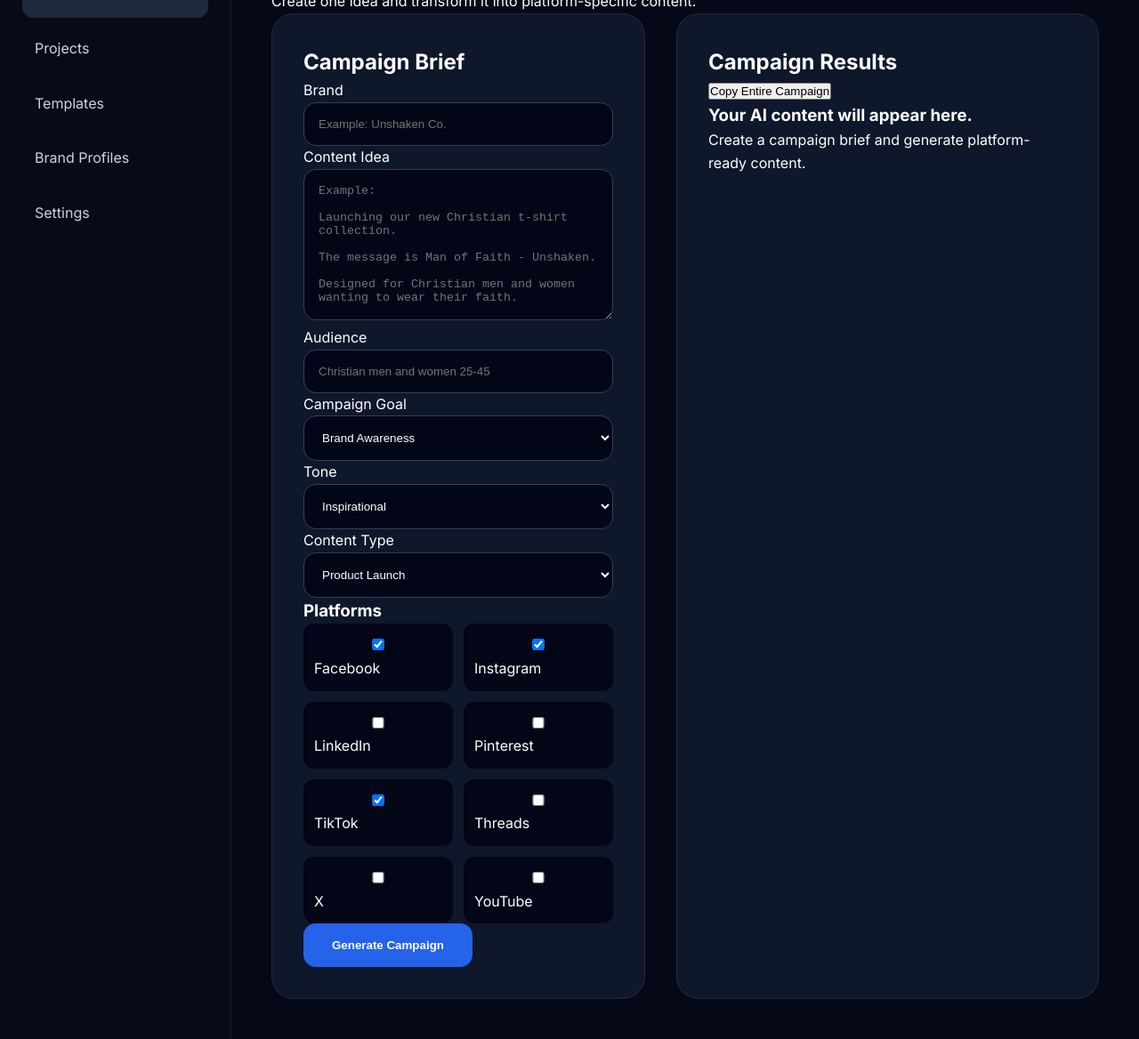
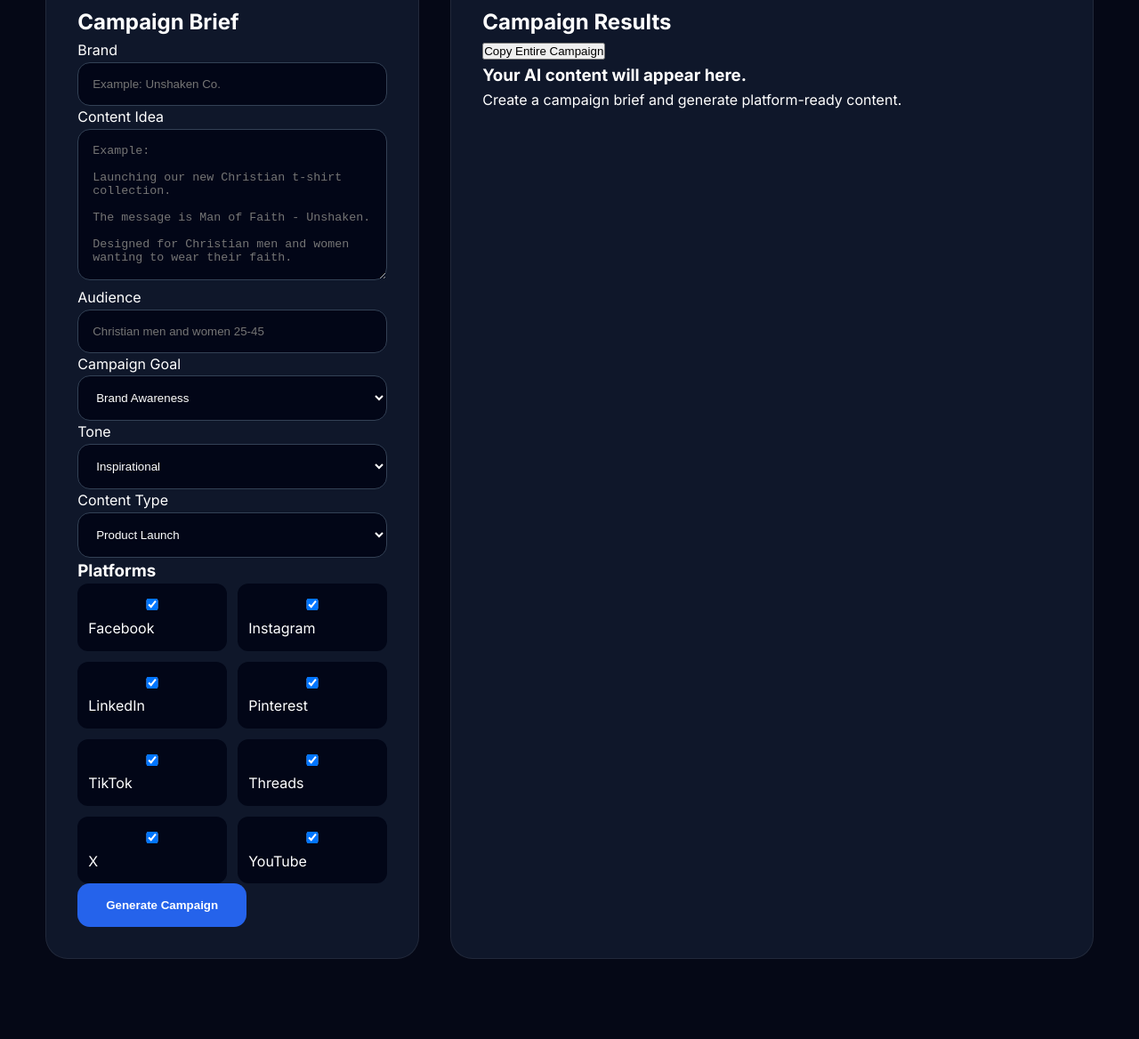
Before and after one commit to nextwaveaisuite/content-intelligence-ai, a website: page dashboard.html in a window 1280 px wide. Shown: the part 177-1345 px from the top of the page at 89% size. After the commit the page ends 1255 px from the top, so only its background shows below. Drawn offline with Linux system fonts and the light colour scheme.

Commit message:
Refactor dashboard.html structure and content

```diff
--- a/dashboard.html
+++ b/dashboard.html
@@ -7,101 +7,112 @@
 
 <meta name="viewport" content="width=device-width, initial-scale=1.0">
 
-<title>AI Content Studio | Content Intelligence AI</title>
+
+<title>
+AI Content Studio | Content Intelligence AI
+</title>
+
 
 <link rel="stylesheet" href="css/style.css">
 
+
 <link rel="preconnect" href="https://fonts.googleapis.com">
+
 <link rel="preconnect" href="https://fonts.gstatic.com" crossorigin>
+
 
 <link href="https://fonts.googleapis.com/css2?family=Inter:wght@300;400;500;600;700;800&display=swap" rel="stylesheet">
 
+
 </head>
+
 
 
 <body>
 
 
+
 <header>
+
 
 <div class="container nav">
 
+
 <div class="logo">
+
 Content Intelligence AI
+
 </div>
+
 
 
 <nav>
 
-<a href="index.html">Home</a>
 
-<a href="#">Projects</a>
+<a href="index.html">
+Home
+</a>
 
-<a href="#">Templates</a>
 
-<a href="#">Account</a>
+<a href="#">
+Projects
+</a>
+
+
+<a href="#">
+Templates
+</a>
+
+
+<a href="#">
+Account
+</a>
+
+
 
 </nav>
 
+
 </div>
+
 
 </header>
 
 
 
-<main class="dashboard-app">
 
 
-<aside class="sidebar">
 
 
-<div class="sidebar-title">
-Workspace
-</div>
+<main>
 
 
-<a class="active">
-AI Content Studio
-</a>
-
-<a>
-Projects
-</a>
-
-<a>
-Templates
-</a>
-
-<a>
-Brand Profiles
-</a>
-
-<a>
-Settings
-</a>
+<section class="dashboard-page">
 
 
-</aside>
+<div class="container">
 
 
 
 
 
-<section class="dashboard-content">
+<div class="dashboard-title">
 
-
-
-<div class="page-heading">
 
 <h1>
 AI Content Studio
 </h1>
 
+
 <p>
 Create one idea and transform it into platform-specific content.
 </p>
 
+
 </div>
+
+
+
 
 
 
@@ -111,13 +122,22 @@ Create one idea and transform it into platform-specific content.
 
 
 
+
+
+
+
+<!-- ======================
+CAMPAIGN BUILDER
+====================== -->
+
+
 <div class="generator-panel">
-
 
 
 <h2>
 Campaign Brief
 </h2>
+
 
 
 
@@ -134,13 +154,17 @@ placeholder="Example: Unshaken Co."
 
 
 
+
+
 <label>
 Content Idea
 </label>
 
 
 <textarea
+
 id="topic"
+
 placeholder="Example:
 
 Launching our new Christian t-shirt collection.
@@ -148,7 +172,11 @@ Launching our new Christian t-shirt collection.
 The message is Man of Faith - Unshaken.
 
 Designed for Christian men and women wanting to wear their faith."
+
 ></textarea>
+
+
+
 
 
 
@@ -159,10 +187,17 @@ Audience
 
 
 <input
+
 id="audience"
+
 type="text"
+
 placeholder="Christian men and women 25-45"
+
 >
+
+
+
 
 
 
@@ -172,29 +207,39 @@ Campaign Goal
 </label>
 
 
+
 <select id="goal">
+
 
 <option>
 Brand Awareness
 </option>
 
+
 <option>
 Engagement
 </option>
+
 
 <option>
 Website Traffic
 </option>
 
+
 <option>
 Sales
 </option>
+
 
 <option>
 Community Growth
 </option>
 
+
 </select>
+
+
+
 
 
 
@@ -205,6 +250,7 @@ Tone
 </label>
 
 
+
 <select id="tone">
 
 
@@ -212,17 +258,21 @@ Tone
 Inspirational
 </option>
 
+
 <option>
 Professional
 </option>
+
 
 <option>
 Educational
 </option>
 
+
 <option>
 Bold
 </option>
+
 
 <option>
 Friendly
@@ -236,9 +286,12 @@ Friendly
 
 
 
+
+
 <label>
 Content Type
 </label>
+
 
 
 <select id="contentType">
@@ -248,28 +301,31 @@ Content Type
 Product Launch
 </option>
 
+
 <option>
-Scripture
+Brand Story
 </option>
 
-<option>
-Behind The Brand
-</option>
-
-<option>
-Customer Story
-</option>
 
 <option>
 Promotion
 </option>
 
+
 <option>
-Video Content
+Educational
+</option>
+
+
+<option>
+Video Campaign
 </option>
 
 
 </select>
+
+
+
 
 
 
@@ -283,55 +339,128 @@ Platforms
 
 
 
+
 <div class="platform-selector">
 
 
 <label>
-<input type="checkbox" value="Facebook" checked>
+
+<input
+type="checkbox"
+value="Facebook"
+checked
+>
+
 Facebook
+
 </label>
 
 
+
+
 <label>
-<input type="checkbox" value="Instagram" checked>
+
+<input
+type="checkbox"
+value="Instagram"
+checked
+>
+
 Instagram
+
 </label>
 
 
+
+
 <label>
-<input type="checkbox" value="LinkedIn">
+
+<input
+type="checkbox"
+value="LinkedIn"
+checked
+>
+
 LinkedIn
+
 </label>
 
 
+
+
 <label>
-<input type="checkbox" value="Pinterest">
+
+<input
+type="checkbox"
+value="Pinterest"
+checked
+>
+
 Pinterest
+
 </label>
 
 
+
+
 <label>
-<input type="checkbox" value="TikTok" checked>
+
+<input
+type="checkbox"
+value="TikTok"
+checked
+>
+
 TikTok
+
 </label>
 
 
+
+
 <label>
-<input type="checkbox" value="Threads">
+
+<input
+type="checkbox"
+value="Threads"
+checked
+>
+
 Threads
+
 </label>
 
 
+
+
 <label>
-<input type="checkbox" value="X">
+
+<input
+type="checkbox"
+value="X"
+checked
+>
+
 X
+
 </label>
 
 
+
+
 <label>
-<input type="checkbox" value="YouTube">
+
+<input
+type="checkbox"
+value="YouTube"
+checked
+>
+
 YouTube
+
 </label>
+
+
 
 
 </div>
@@ -340,11 +469,62 @@ YouTube
 
 
 
+
+
+
 <button
+
 id="generateButton"
-class="primary-button">
+
+class="primary-button"
+
+>
 
 Generate Campaign
+
+</button>
+
+
+
+
+
+</div>
+
+
+
+
+
+
+
+
+
+<!-- ======================
+RESULTS
+====================== -->
+
+
+
+<div class="results-panel">
+
+
+<div class="results-toolbar">
+
+
+<h2>
+Campaign Results
+</h2>
+
+
+
+<button
+
+id="copyCampaign"
+
+class="copy-button"
+
+>
+
+Copy Entire Campaign
 
 </button>
 
@@ -358,35 +538,8 @@ Generate Campaign
 
 
 
+<div id="results">
 
-<div class="results-panel">
-
-
-
-<div class="results-toolbar">
-
-
-<h2>
-Campaign Results
-</h2>
-
-
-<button
-id="copyCampaign"
-class="copy-button">
-
-Copy Entire Campaign
-
-</button>
-
-
-</div>
-
-
-
-
-
-<div id="results">
 
 
 <div class="placeholder">
@@ -402,10 +555,9 @@ Create a campaign brief and generate platform-ready content.
 </p>
 
 
+
 </div>
 
-
-</div>
 
 
 
@@ -415,9 +567,23 @@ Create a campaign brief and generate platform-ready content.
 
 
 
+
 </div>
 
 
+
+
+
+
+</div>
+
+
+
+
+
+
+
+</div>
 
 
 </section>
@@ -429,9 +595,12 @@ Create a campaign brief and generate platform-ready content.
 
 
 
+
+
 <script src="js/dashboard.js"></script>
 
 
 </body>
 
+
 </html>
```
